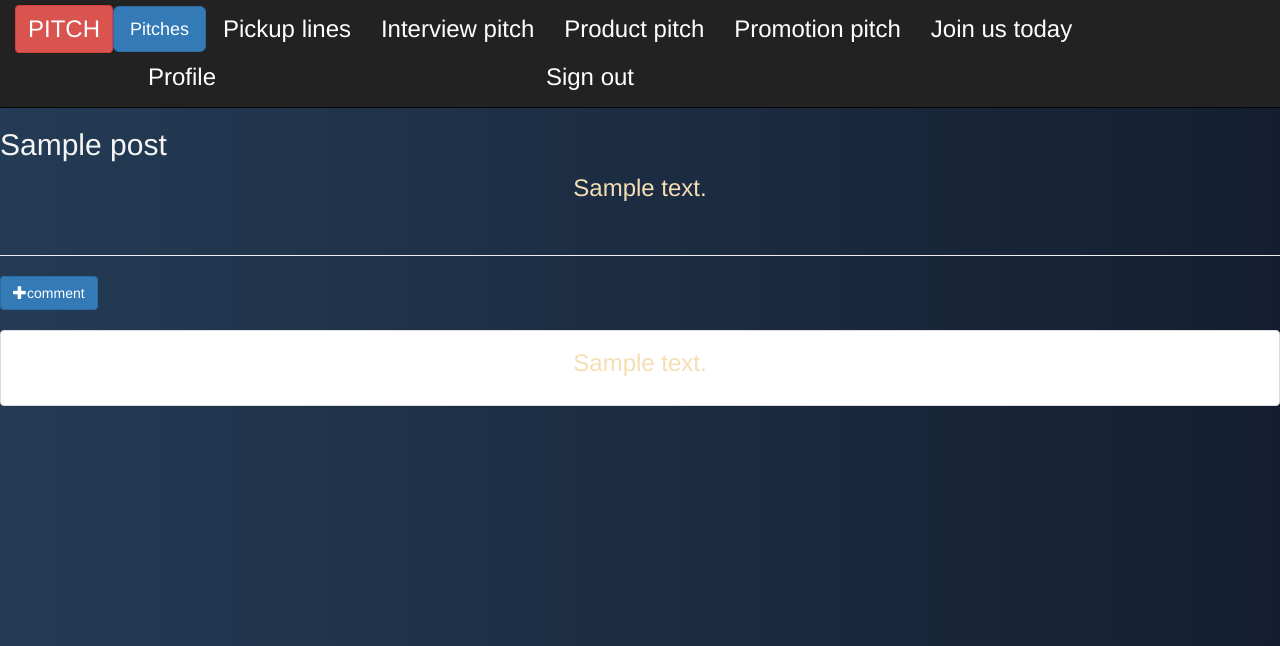
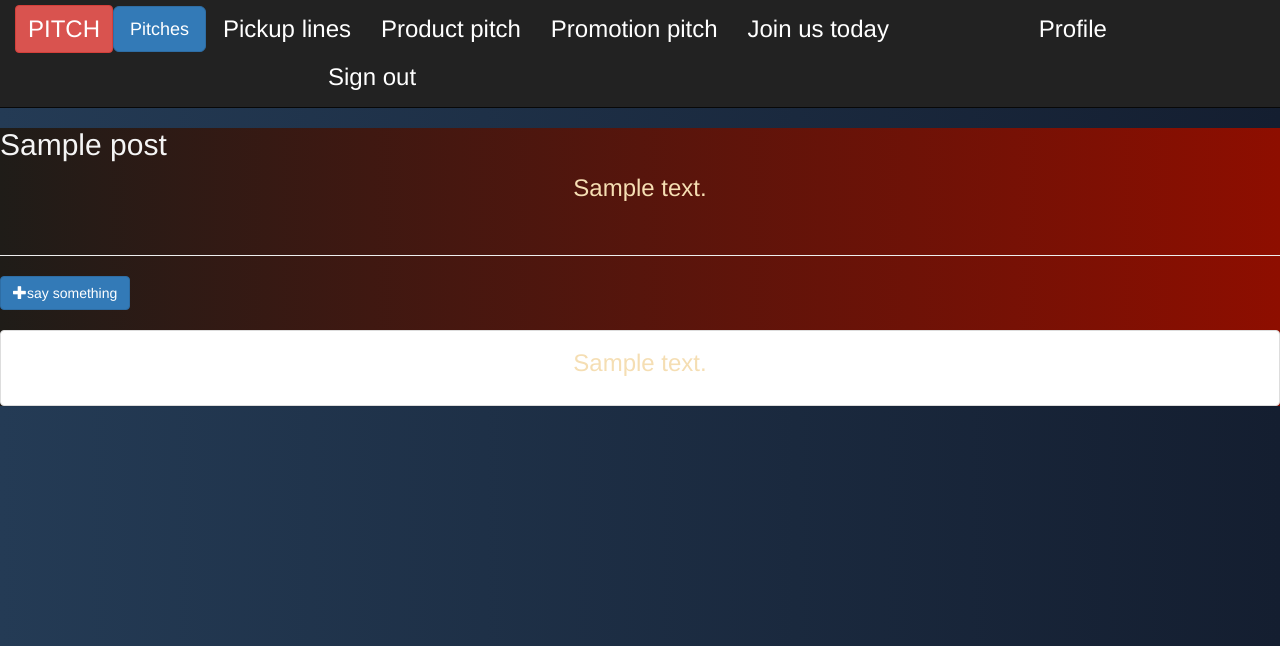
Before and after one commit to cliffnyendwe/My-pitch, a Flask app: page /post/view/1 in a window 1280 px wide. Shown: the top 646 px of the page. Run offline with Flask 2, Linux system fonts and the light colour scheme; a user stored in the database is signed in; tables that the repository leaves empty hold one stand-in row (values such as "Sample post"); some libraries are stand-ins or nearby versions.

Commit message:
add updates

```diff
--- a/app/templates/navbar.html
+++ b/app/templates/navbar.html
@@ -15,7 +15,6 @@
     <div class="links">
       <a class="btn btn-primary btn-lg" href="{{url_for('main.pitch',pitch_name='pickuplines')}}">Pitches</a>
       <a class="btn btn-outline-danger" style="font-size:x-large;" href="/pitch/pickup lines pitch"> Pickup lines</a>
-      <a class="btn btn-outline-danger" style="font-size:x-large;" href="/pitch/interview pitch"> Interview pitch</a>
       <a class="btn btn-outline-danger" style="font-size:x-large;" href="/pitch/product pitch"> Product pitch</a>
       <a class="btn btn-outline-danger" style="font-size:x-large;" href="/pitch/promotion pitch"> Promotion pitch</a>
       <a class="btn btn-outline-danger" style="font-size:x-large;"href="{{url_for('auth.register')}}">Join us today</a>
--- a/app/templates/new_comments.html
+++ b/app/templates/new_comments.html
@@ -5,7 +5,10 @@
 
 {% block content %}
 
-<div class="container">
+<div class="container" style = "background: linear-gradient(to right, #1F1C18, #8E0E00); ">
+
+
+
 
     {{ wtf.quick_form(form) }}
 
--- a/app/templates/view.html
+++ b/app/templates/view.html
@@ -1,16 +1,15 @@
-
 {% extends 'base.html' %}
 <!-- content block -->
 {% block content %}
 
-<div id='view'>
+<div class="view" style="background: linear-gradient(to right, #1F1C18, #8E0E00);">
   <h2 id='view-title'>{{post.post_title}}</h2>
   <p class='content firstletter '>{{post.post_text}}</p>
 
   <br>
   <hr>
   <a class="btn btn-primary text-center " href="{{url_for('main.new_comment', id=post.id)}}"><span class="glyphicon glyphicon-plus"
-    aria-hidden="true"></span>comment</a>
+      aria-hidden="true"></span>say something</a>
 
   <br>
   <br>
```
Also changed, not shown: 1 other file. Lines whose indentation alone changed are shown as unchanged.
